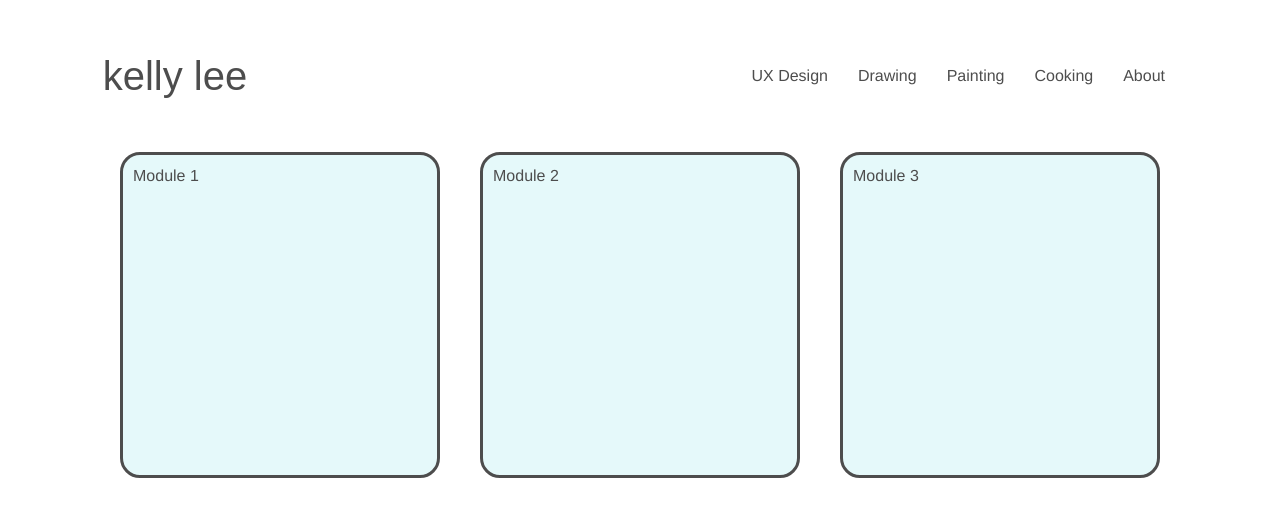
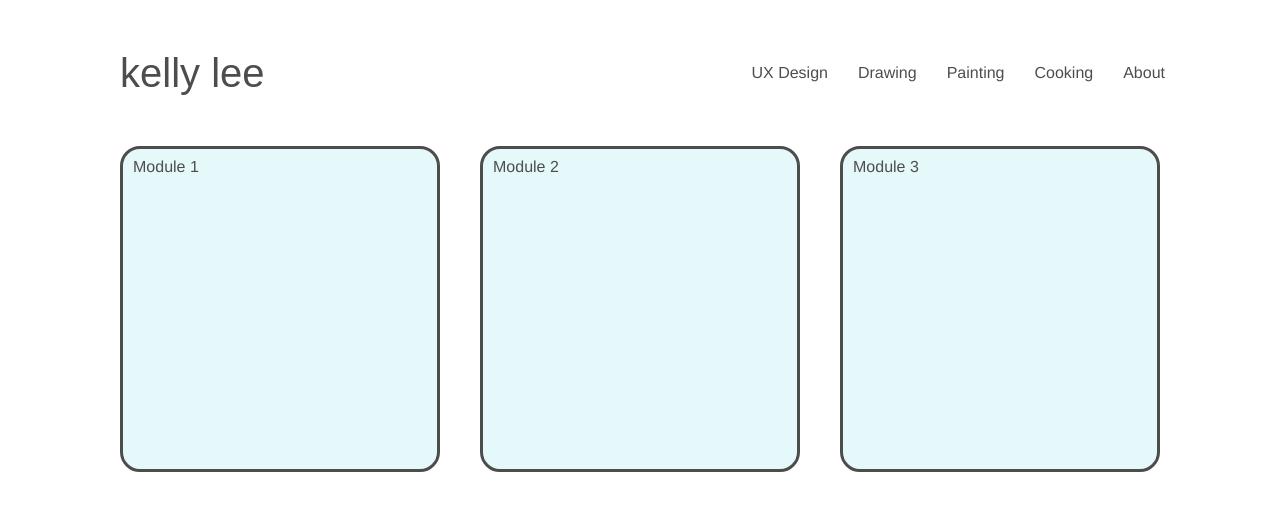
Before and after one commit to kellysooyunlee/kellysooyunlee.github.io, a plain HTML site: page index.html in a window 1280 px wide. Drawn offline with Linux system fonts and the light colour scheme.

Commit message:
better. dont know why the 15px margin logo still look uneven so put 20px

```diff
--- a/index.html
+++ b/index.html
@@ -7,7 +7,7 @@
   </head>
   <body>
   <header>
-    <div class='logo'><span>kelly lee</span></div>
+    <div class='logo'>kelly lee</div>
     <nav>
       <ul>
         <li>UX Design</li>
@@ -21,7 +21,7 @@
   <main>
   	<section class='mod'><p>Module 1</p></section>
     <section class='mod'><p>Module 2</p></section>
-    <section class='mod'><p>Module 3</p></section>
+        <section class='mod'><p>Module 3</p></section>
   </main>
   </body>
 </html>
--- a/styles/style.css
+++ b/styles/style.css
@@ -16,13 +16,14 @@ body {
   }
 
   .logo {
-      flex: 0 150px;
+      /*flex: 0 150px;*/
       flex-wrap: nowrap;
       display: flex;
       justify-content: center;
       align-items: center;
       font-family: 'Cream', sans-serif;
       font-size: 40px;
+      padding: 0 0 0 20px;
   }
 
 
@@ -50,9 +51,9 @@ body {
 
 
 body {
-  font-family: 'helvetica neue', sans-serif;
+  font-family: 'helvetica', sans-serif;
   font-size: 16px;
-  line-height: 1.4em;
+ /* line-height: 1.4em;*/
 }
 
 header {
```
